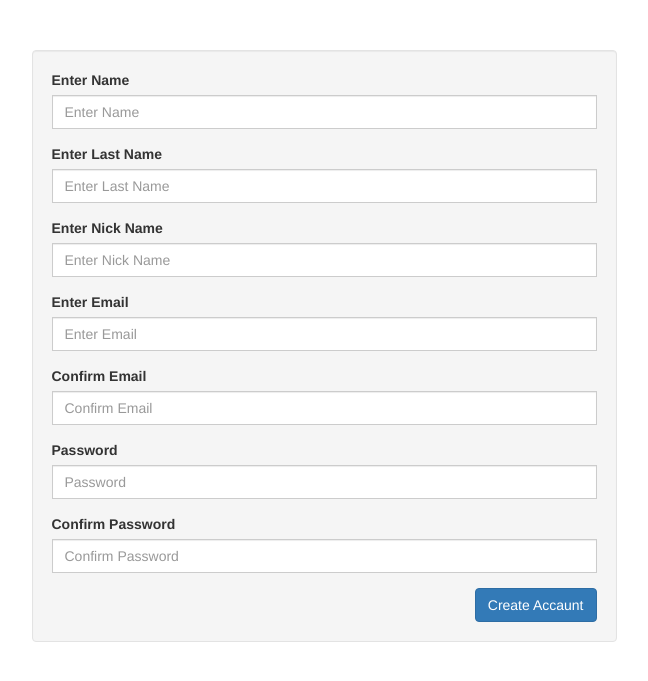
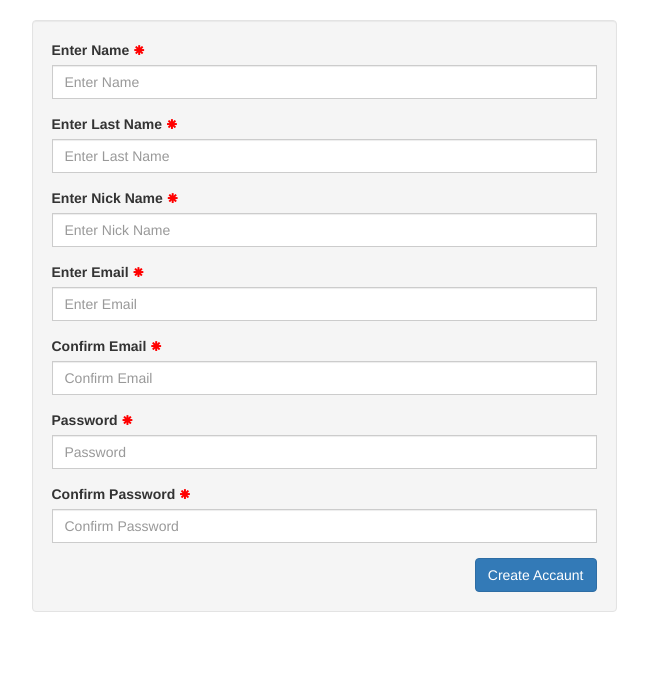
Before and after one commit to Ivaniouk/Projects, a PHP site: page / in a window 1280 px wide. Shown: the top 681 px of the page, without its empty margins (316-964 px from the left). Run offline with PHP 8.4, Linux system fonts and the light colour scheme; style sheets or scripts are compiled from the project's sources.

Commit message:
testing glyphicon

```diff
--- a/BootStrap/RegForm/css/myStyle.less
+++ b/BootStrap/RegForm/css/myStyle.less
@@ -5,5 +5,9 @@
 // Common styles
 
 .head-block{
-  height: 50px;
+  height: 20px;
 }
+
+.glyphicon {
+  color: red;
+}
--- a/BootStrap/RegForm/index.html
+++ b/BootStrap/RegForm/index.html
@@ -28,43 +28,43 @@
 			  <div class="col-lg-3"></div>
 			  <div class="col-lg-6 well">
 				  <div class="form-group">
-					  <label for="InputUsrFirstName">Enter Name</label>
+					  <label for="InputUsrFirstName">Enter Name <small><span class="glyphicon glyphicon-asterisk"></span></small></label>
 					  <div class="input-group col-lg-12">
 						  <input type="text" class="form-control" id="InputUsrFirstName"  placeholder="Enter Name" required>
 					  </div>
 				  </div>
 				  <div class="form-group">
-					  <label for="InputUsrLastName">Enter Last Name</label>
+					  <label for="InputUsrLastName">Enter Last Name <small><span class="glyphicon glyphicon-asterisk"></span></small></label>
 					  <div class="input-group col-lg-12">
 						  <input type="text" class="form-control" id="InputUsrLastName"  placeholder="Enter Last Name" required>
 					  </div>
 				  </div>
 				  <div class="form-group">
-					  <label for="inputNick">Enter Nick Name</label>
+					  <label for="inputNick">Enter Nick Name <small><span class="glyphicon glyphicon-asterisk"></span></small></label>
 					  <div class="input-group col-lg-12">
 						  <input type="text" class="form-control" id="inputNick" placeholder="Enter Nick Name" required>
 					  </div>
 				  </div>
 				  <div class="form-group">
-					  <label for="inputEmail">Enter Email</label>
+					  <label for="inputEmail">Enter Email <small><span class="glyphicon glyphicon-asterisk"></span></small></label>
 					  <div class="input-group col-lg-12">
 						  <input type="email" class="form-control" id="inputEmail" placeholder="Enter Email" required>
 					  </div>
 				  </div>
 				  <div class="form-group">
-					  <label for="InputConfirmEmail">Confirm Email</label>
+					  <label for="InputConfirmEmail">Confirm Email <small><span class="glyphicon glyphicon-asterisk"></span></small></label>
 					  <div class="input-group col-lg-12">
 						  <input type="email" class="form-control" id="InputConfirmEmail" placeholder="Confirm Email" required>
 					  </div>
 				  </div>
 				  <div class="form-group">
-					  <label for="InputPass">Password</label>
+					  <label for="InputPass">Password <small><span class="glyphicon glyphicon-asterisk"></span></small></label>
 					  <div class="input-group col-lg-12">
 						  <input type="password" class="form-control" id="InputPass" placeholder="Password" required>
 					  </div>
 				  </div>
 				  <div class="form-group">
-					  <label for="InputConfirmPass">Confirm Password</label>
+					  <label for="InputConfirmPass">Confirm Password <small><span class="glyphicon glyphicon-asterisk"></span></small></label>
 					  <div class="input-group col-lg-12">
 						  <input type="password" class="form-control" id="InputConfirmPass" placeholder="Confirm Password" required>
 					  </div>
```
